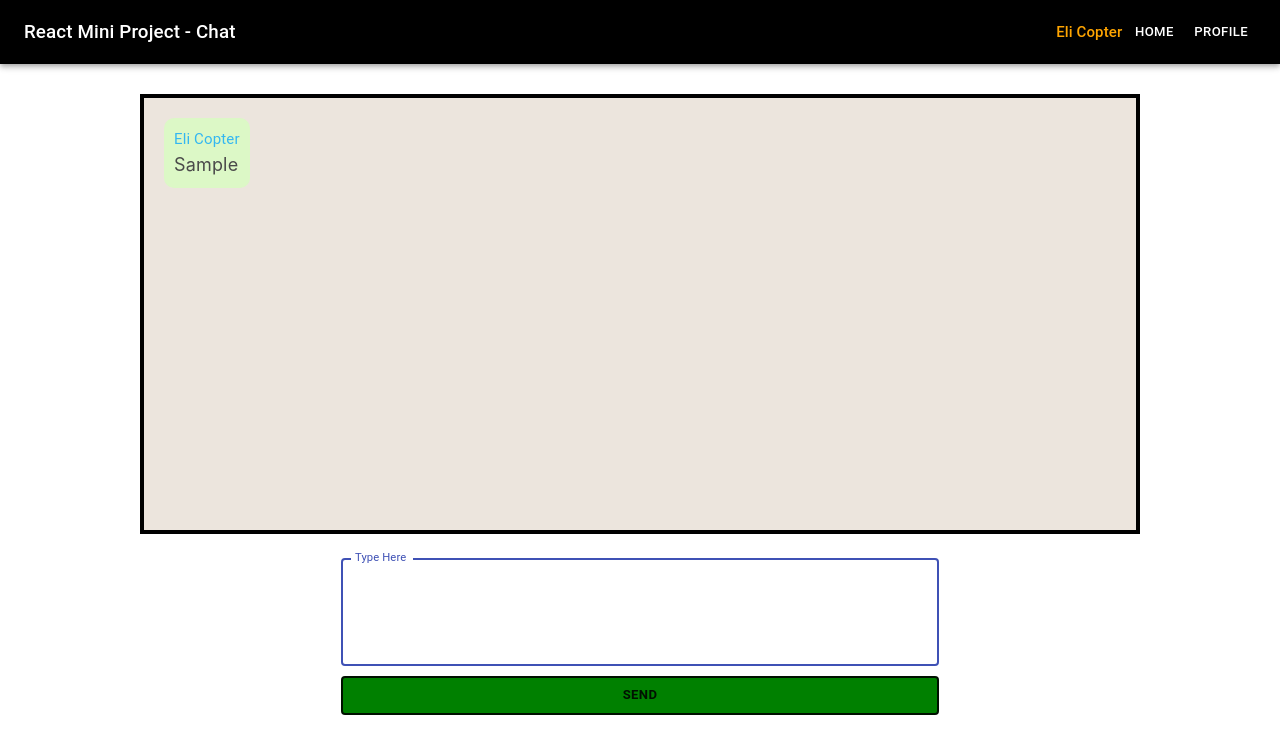
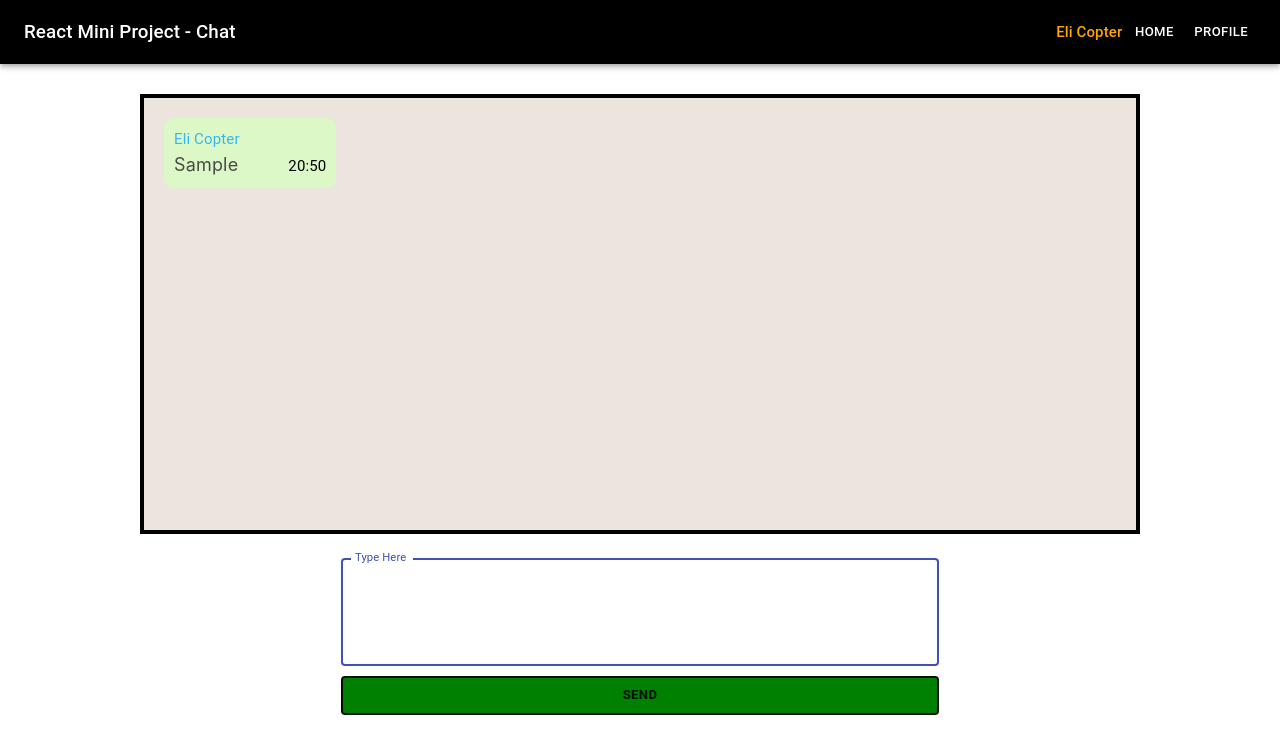
Before and after one commit to DanBeladev/react-mini-project, a React (Create React App) app: page /home in a window 1280 px wide. Both pictures are taken after typing "Sample" into the empty fields and a click on the button "SEND". Shown: the top 754 px of the page. Built offline with nearby package versions, Linux system fonts and the light colour scheme.

Commit message:
final version

```diff
--- a/src/components/home/messageList/message/Message.js
+++ b/src/components/home/messageList/message/Message.js
@@ -19,17 +19,39 @@ const useStyles = makeStyles((theme) => ({
     color: '#34b7f1',
     fontSize: 'inherit',
   },
+  date: {
+    marginLeft: 50,
+    fontsize: 12,
+    color: 'black',
+  },
+  footer: {
+    display: 'flex',
+    flexDirection: 'row',
+    alignItems: 'baseline',
+    justifyContent: 'space-between'
+  },
 }));
 
 const Message = (props) => {
   const classes = useStyles();
-  const { userName, text } = props.data;
+  const { userName, text, date } = props.data;
+
+  const getDateString = (date) => {
+    const hour = date.getHours();
+    const minutes = date.getMinutes();
+    const dateString = `${hour}:${minutes}`;
+    return dateString;
+  };
+
   return (
     <div className={classes.container}>
       <Typography className={classes.name} color='secondary'>
         {userName}
       </Typography>
-      <Typography className={classes.text}>{text}</Typography>
+      <div className={classes.footer}>
+        <Typography className={classes.text}>{text}</Typography>
+        <Typography className={classes.date}>{getDateString(date)}</Typography>
+      </div>
     </div>
   );
 };
```
